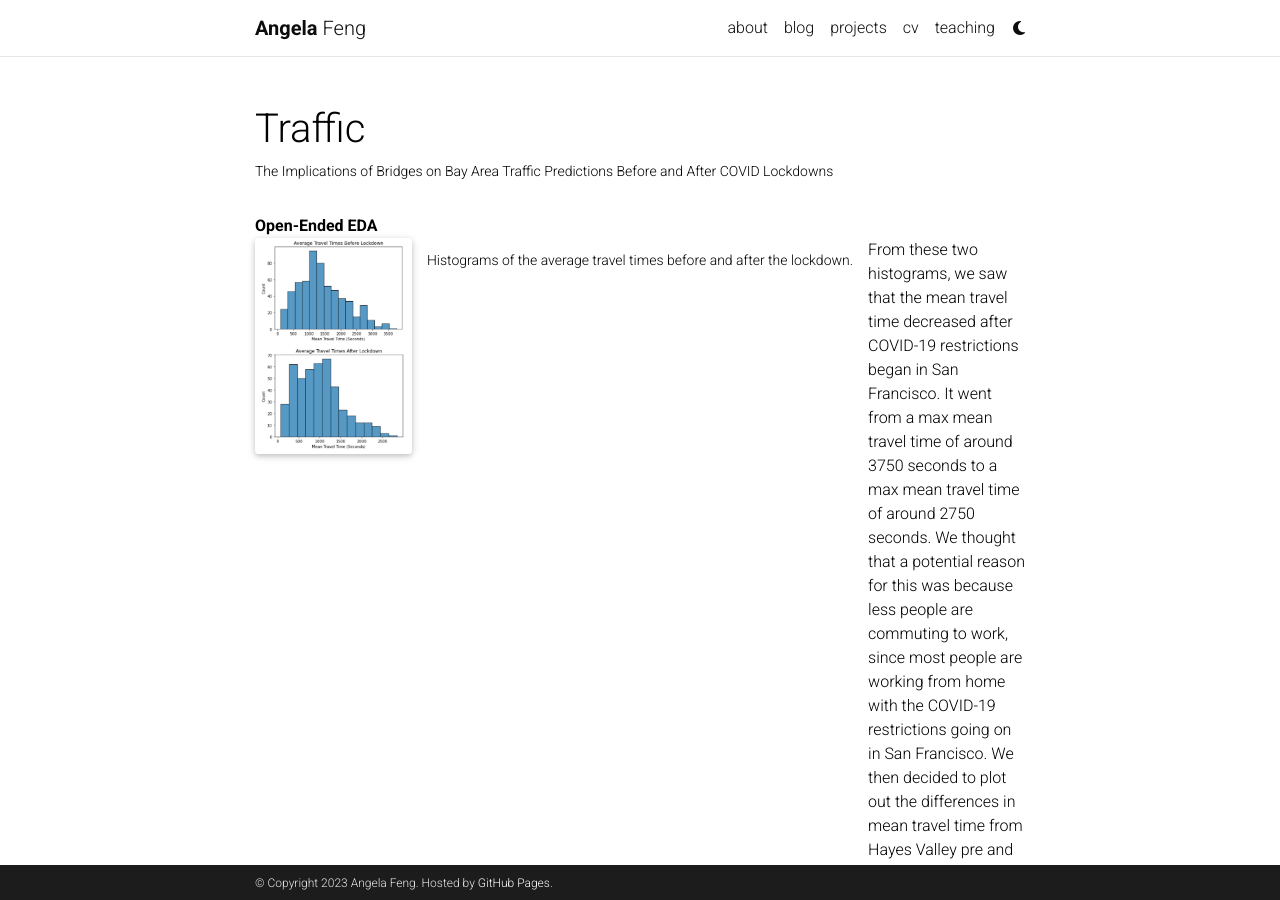
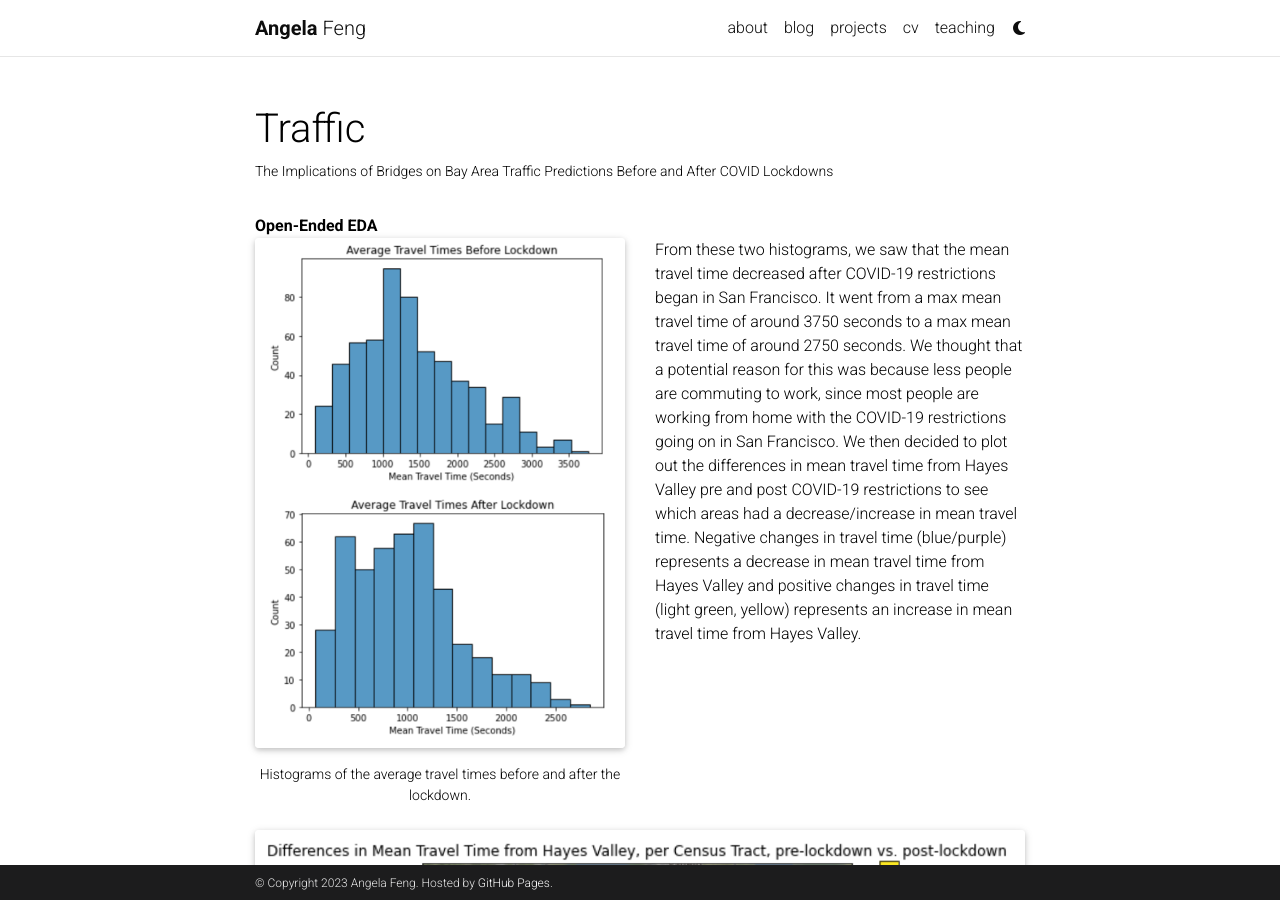
Before and after one commit to anfeng2/anfeng2.github.io, a Jekyll site: the page built from _projects/traffic.md, in a window 1280 px wide and 900 px high. Built offline with Jekyll 4.4.1, drawn with Linux system fonts in a browser that asks for light colours; full-size pictures stand in for the smaller copies a plugin makes; comment, search, counter and statistics services are not loaded; a style sheet for code colours, icons or effects is not loaded.

Commit message:
fixed format of traffic project and attempted to add logo again

```diff
--- a/_config.yml
+++ b/_config.yml
@@ -13,7 +13,7 @@
 keywords:  # add your own keywords or leave empty
 
 lang: en # the language of your site (for example: en, fr, cn, ru, etc.)
-icon: /assets/img/logo.png  # the emoji used as the favicon (alternatively, provide image name in /assets/img/)
+icon: "assets/img/logo.png"  # the emoji used as the favicon (alternatively, provide image name in /assets/img/)
 
 url: https://anfeng2.github.io # the base hostname & protocol for your site
 baseurl: # the subpath of your site, e.g. /blog/
--- a/_projects/traffic.md
+++ b/_projects/traffic.md
@@ -13,9 +13,9 @@
 <div class="row">
     <div class="col-sm mt-2 mt-md-0">
         {% include figure.html path="assets/img/hist_of_avg_travel_time.png" title="histogram of average travel time" class="img-fluid rounded z-depth-1" %}
-    </div>
-    <div class="caption">
-        Histograms of the average travel times before and after the lockdown.
+        <div class="caption">
+            Histograms of the average travel times before and after the lockdown.
+        </div>
     </div>
     <div class="col-sm mt-2 mt-md-0">
         From these two histograms, we saw that the mean travel time decreased after COVID-19 restrictions began in San Francisco. It went from a max mean travel time of around 3750 seconds to a max mean travel time of around 2750 seconds. We thought that a potential reason for this was because less people are commuting to work, since most people are working from home with the COVID-19 restrictions going on in San Francisco. We then decided to plot out the differences in mean travel time from Hayes Valley pre and post COVID-19 restrictions to see which areas had a decrease/increase in mean travel time. Negative changes in travel time (blue/purple) represents a decrease in mean travel time from Hayes Valley and positive changes in travel time (light green, yellow) represents an increase in mean travel time from Hayes Valley.
@@ -121,17 +121,21 @@
 
 When we were looking at the data, we saw that there were two columns labeled, “Range - Lower Bound Travel Time (Seconds)” and “Range - Upper Bound Travel Time (Seconds)”, so we decided to take the difference of those two columns and put it into a new column called, “Range Travel Time”. When we built our baseline model, we included all the columns with numerical values into our X_train, which included all three columns of “Range - Lower Bound Travel Time (Seconds)”, “Range - Upper Bound Travel Time (Seconds)”, and “Range Travel Time”. We realized that since we already have “Range Travel Time”, it would be redundant to have the other two columns, especially since “Range Travel Time” is a linear combination of the other two. These three columns all describe the same aspect of the data, namely the range travel time in seconds, which is a base we already covered with the feature of range travel time. Including the other two columns(“Range - Lower Bound Travel Time (Seconds)”, “Range - Upper Bound Travel Time (Seconds)”) would overfit to specifics of the training data without actually increasing the efficacy of our classification model.
 
-Our solution was to drop the columns: “Range - Lower Bound Travel Time (Seconds)” and “Range - Upper Bound Travel Time (Seconds)”, so that we would just have “Range Travel Time”. This solution is the right thing to do because that way we won’t have redundant features in our X_train and X_test.
-
 <div class="row">
-    <div class="col-sm mt-2 mt-md-0"> The result was that we ended up increasing the area under the ROC curve from 0.8519 in improvement #1 to 0.8545 for pre-lockdown and from 0.7960 to 0.8606 for post-lockdown. Attached to the right are the ROC curves for pre-lockdown and post-lockdown. Compared to our baseline model’s ROC curves, our ROC curves for our improvement #2 is better (closer to the top left of the graph).
+    <div class="col-sm mt-2 mt-md-0">
+        <p>
+            Our solution was to drop the columns: “Range - Lower Bound Travel Time (Seconds)” and “Range - Upper Bound Travel Time (Seconds)”, so that we would just have “Range Travel Time”. This solution is the right thing to do because that way we won’t have redundant features in our X_train and X_test.
+        </p>
+        <p>
+            The result was that we ended up increasing the area under the ROC curve from 0.8519 in improvement #1 to 0.8545 for pre-lockdown and from 0.7960 to 0.8606 for post-lockdown. Attached to the right are the ROC curves for pre-lockdown and post-lockdown. Compared to our baseline model’s ROC curves, our ROC curves for our improvement #2 is better (closer to the top left of the graph).
+        </p>
     </div>
     <div class="col-sm mt-2 mt-md-0">
         {% include figure.html path="assets/img/roc_curve_2.png" title="ROC curve after model improvement 2" class="img-fluid rounded z-depth-1" %}
+        <div class="caption">
+            ROC curves after model improvement #2 for pre and post lockdown.
+        </div>
     </div>
-</div>
-<div class="caption">
-    ROC curves after model improvement #2 for pre and post lockdown.
 </div>
 
 <div class="post-title font-weight-bold"> Conclusion </div>
```
